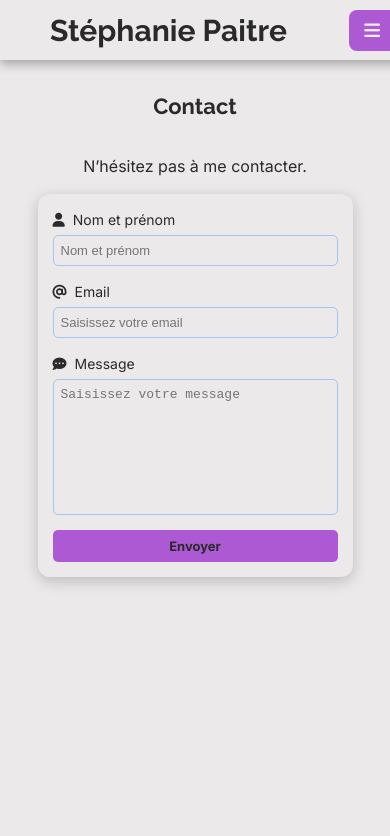
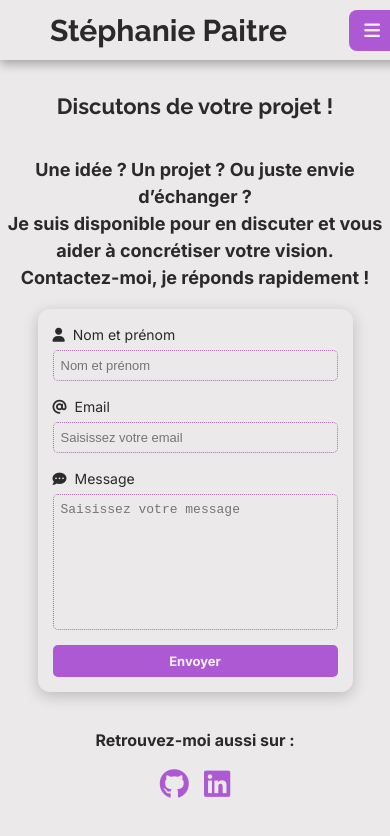
Before and after one commit to pommeverte06/Portfolio_P12, a React (Vite) app: page /contact in a window 390 px wide. Shown: the top 836 px of the page. Built offline with nearby package versions, Linux system fonts and the light colour scheme.

Commit message:
ok menu hamburger et amélioration contact

```diff
--- a/src/index.css
+++ b/src/index.css
@@ -17,7 +17,6 @@ body {
   min-width: 320px;
   min-height: 100vh;
   transition: background-color 0.3s ease, color 0.3s ease;
-
 }
 html {
   scrollbar-width: none; /* firefox */
@@ -27,10 +26,6 @@ html {
   overflow-y: scroll;
   scroll-behavior: smooth;
 }
-
-
-
-
 
 /* (chrome, safari) */
 html::-webkit-scrollbar {
--- a/src/pages/Contact/Contact.jsx
+++ b/src/pages/Contact/Contact.jsx
@@ -31,9 +31,14 @@ function Contact() {
   };
 
   return (
-    <div className="contact-container ">
-      <h2 className="contact-title">Contact</h2>
-      <p className="contact-subtitle">N’hésitez pas à me contacter.</p>
+    <div className="contact-container">
+      <h2 className="contact-title">Discutons de votre projet !</h2>
+      <p className="contact-subtitle">
+        Une idée ? Un projet ? Ou juste envie d’échanger ? <br />
+        Je suis disponible pour en discuter et vous aider à concrétiser votre
+        vision.
+        <br /> Contactez-moi, je réponds rapidement !
+      </p>
 
       <form onSubmit={sendEmail} className="contact-form">
         <div className="input-group">
@@ -77,6 +82,26 @@ function Contact() {
 
         {message && <p className={messageType}>{message}</p>}
       </form>
+
+      <div className="social-links">
+        <p>Retrouvez-moi aussi sur :</p>
+        <div className="social-icons">
+          <a
+            href="https://github.com/pommeverte06"
+            target="_blank"
+            rel="noopener noreferrer"
+          >
+            <i className="fa-brands fa-github"></i>
+          </a>
+          <a
+            href="https://linkedin.com/in/stephanie-paitre/"
+            target="_blank"
+            rel="noopener noreferrer"
+          >
+            <i className="fa-brands fa-linkedin"></i>
+          </a>
+        </div>
+      </div>
     </div>
   );
 }
--- a/src/pages/Contact/contact.css
+++ b/src/pages/Contact/contact.css
@@ -1,4 +1,3 @@
-
 .contact-container {
   display: flex;
   flex-direction: column;
@@ -10,6 +9,12 @@
   font-size: 30px;
   margin: 15px 0;
 }
+.contact-subtitle{
+
+  font-weight: bold;
+  font-size: 18px;
+}
+
 .contact-form {
   background: var(--color-bg-light);
   padding: 25px;
@@ -42,7 +47,7 @@
 .input-group input,
 .input-group textarea {
   padding: 10px;
-  border: 1px solid #a2c5f5;
+  border: 1px dotted #ac6eac;
   border-radius: 5px;
   font-size: 16px;
   background-color: var(--color-bg-light);
@@ -58,8 +63,8 @@
 
 .input-group input:focus,
 .input-group textarea:focus {
-  border-color: #a2c5f5;
-  box-shadow: 0px 0px 8px rgba(100, 108, 255, 0.6);
+  border-color: #ad59ad;
+  box-shadow: 0px 0px 8px rgb(173, 89, 173, 0.4);
 }
 
 .contact-button {
@@ -67,7 +72,7 @@
   padding: 12px;
   font-size: 16px;
   font-weight: bold;
-  color: var(--color-text-light);
+  color: var(--color-text-dark);
   border: none;
   border-radius: 5px;
   cursor: pointer;
@@ -76,8 +81,9 @@
 
 .contact-button:hover {
   background-color: var(--color-primary-hover);
-  transform: translateY(-2px);
+  transform: scaleY(1.1);
   color: white;
+  transition: transform 0.2s ease-in-out;
 }
 
 .success-message {
@@ -112,10 +118,43 @@
 [data-theme="dark"] .contact-button:hover {
   background-color: var(--color-primary);
 }
+/* réseaux sociaux */
+.social-links {
+  text-align: center;
+  margin-top: 20px;
+}
 
-/* ======== RESPONSIVE DESIGN ======== */
+.social-links p {
+  font-size: 16px;
+  font-weight:bold;
+  margin-bottom: 10px;
+}
 
-/* (max-width: 1024px) */
+.social-icons {
+  display: flex;
+  justify-content: center;
+  gap: 15px;
+}
+
+.social-icons a {
+  font-size: 30px;
+  color: var(--color-primary);
+  transition: transform 0.3s ease, color 0.3s ease;
+}
+
+.social-icons a:hover {
+  color: var(--color-primary-hover);
+  transform: scale(1.1);
+}
+
+
+
+
+
+
+/* ======== RESPONSIVE ======== */
+
+/* max-width: 1024px */
 @media (max-width: 1024px) {
   .contact-container {
     padding: 15px;
@@ -138,7 +177,7 @@
   }
 }
 
-/* (max-width: 768px) */
+/* max-width: 768px */
 @media (max-width: 768px) {
   .contact-container {
     padding: 10px;
@@ -172,7 +211,7 @@
   }
 }
 
-/* (max-width: 480px) */
+/* max-width: 480px */
 @media (max-width: 480px) {
   .contact-container {
     padding: 5px;
```
